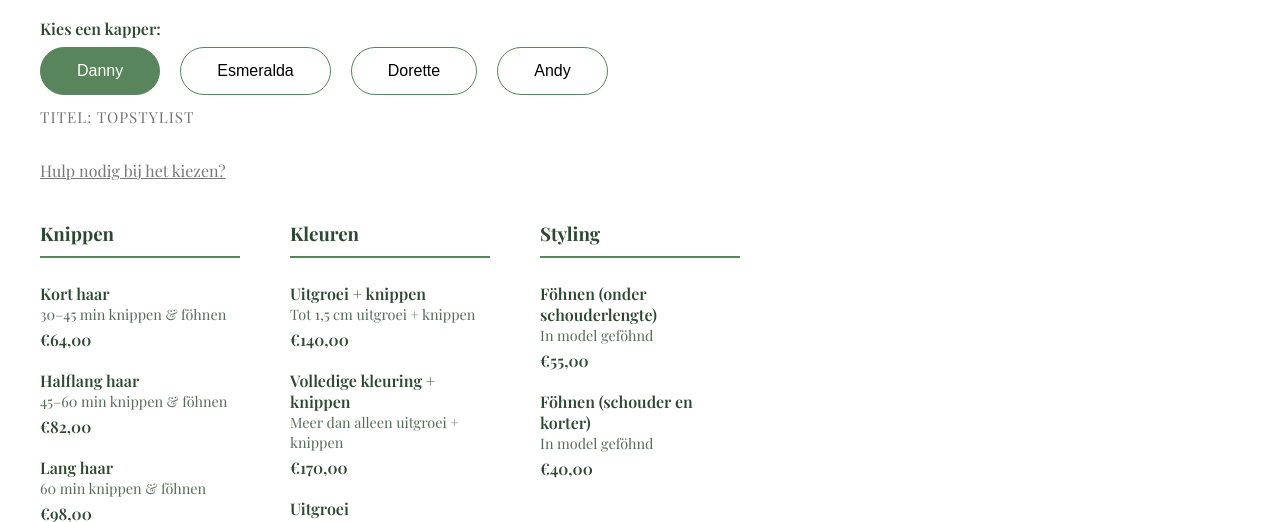
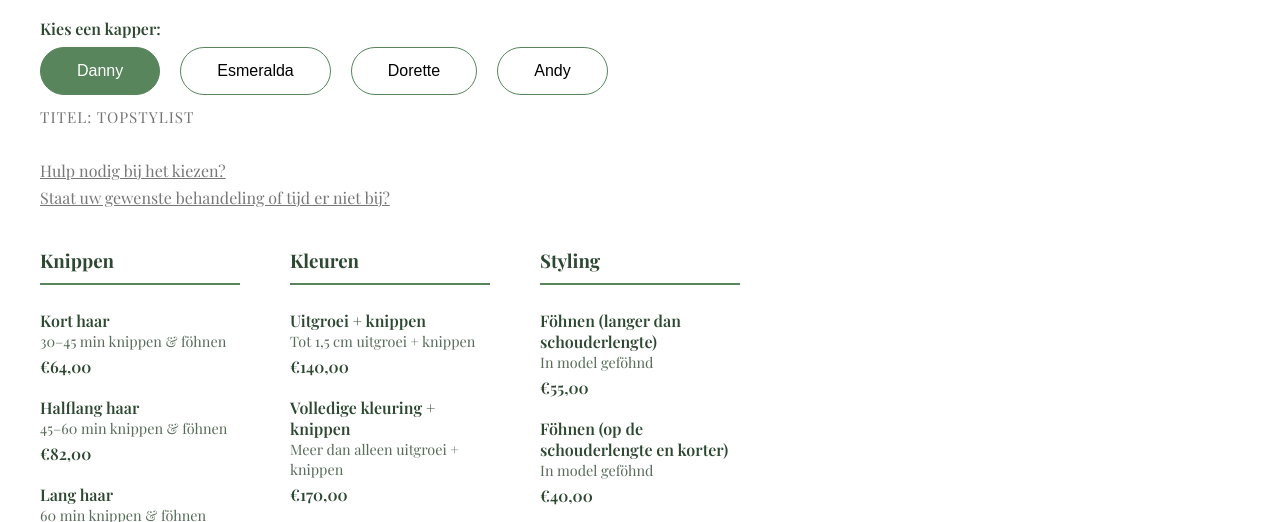
Before and after one commit to ConnerWit/bsur, a plain HTML site: page src/prijslijst.html in a window 1280 px wide. Shown: the part 275-797 px from the top of the page. Drawn offline with nearby package versions, Linux system fonts and the light colour scheme.

Commit message:
small changes before going live

```diff
--- a/js/prijs.js
+++ b/js/prijs.js
@@ -8,8 +8,8 @@ document.addEventListener("DOMContentLoaded", () => {
         { title_nl: "Lang haar",     title_en: "Long hair",    desc_nl: "60 min knippen & föhnen",    desc_en: "60 min cut & blowdry",    price: 98 }
       ],
       styling: [
-        { title_nl: "Föhnen (onder schouderlengte)", title_en: "Blowdry (below shoulders)", desc_nl: "In model geföhnd", desc_en: "Blow-dried to shape", price: 55 },
-        { title_nl: "Föhnen (schouder en korter)",   title_en: "Blowdry (shoulder & above)", desc_nl: "In model geföhnd", desc_en: "Blow-dried to shape", price: 40 }
+        { title_nl: "Föhnen (langer dan schouderlengte)", title_en: "Blowdry (longer than shoulder length)", desc_nl: "In model geföhnd", desc_en: "Blow-dried to shape", price: 55 },
+        { title_nl: "Föhnen (op de schouderlengte en korter)",   title_en: "Blowdry (shoulder length & above)", desc_nl: "In model geföhnd", desc_en: "Blow-dried to shape", price: 40 }
       ],
       kleuren: [
         { title_nl: "Uitgroei + knippen",           title_en: "Regrowth + Cut",    desc_nl: "Tot 1,5 cm uitgroei + knippen",         desc_en: "Regrowth till 1.5cm + cut",          price: 140 },
@@ -31,8 +31,8 @@ document.addEventListener("DOMContentLoaded", () => {
         { title_nl: "Lang haar",     title_en: "Long hair",   desc_nl: "60 min knippen & föhnen",    desc_en: "60 min cut & blowdry",    price: 89 }
       ],
       styling: [
-        { title_nl: "Föhnen (onder schouderlengte)", title_en: "Blowdry (below shoulders)",  desc_nl: "In model geföhnd", desc_en: "Blow-dried to shape", price: 55 },
-        { title_nl: "Föhnen (schouder en korter)",   title_en: "Blowdry (shoulder & above)", desc_nl: "In model geföhnd", desc_en: "Blow-dried to shape", price: 40 }
+        { title_nl: "Föhnen (langer dan schouderlengte)", title_en: "Blowdry (longer than shoulder length)",  desc_nl: "In model geföhnd", desc_en: "Blow-dried to shape", price: 55 },
+        { title_nl: "Föhnen (op de schouderlengte en korter)",   title_en: "Blowdry (shoulder length & above)", desc_nl: "In model geföhnd", desc_en: "Blow-dried to shape", price: 40 }
       ],
       kleuren: [
         { title_nl: "Uitgroei + knippen",           title_en: "Regrowth + Cut",    desc_nl: "Tot 1,5 cm uitgroei + knippen",         desc_en: "Regrowth till 1.5cm + cut",              price: 140 },
@@ -57,8 +57,8 @@ document.addEventListener("DOMContentLoaded", () => {
         { title_nl: "Lang haar",     title_en: "Long hair",   desc_nl: "60 min knippen & föhnen",    desc_en: "60 min cut & blowdry",    price: 89 }
       ],
       styling: [
-        { title_nl: "Föhnen (onder schouderlengte)", title_en: "Blowdry (below shoulders)",  desc_nl: "In model geföhnd", desc_en: "Blow-dried to shape", price: 55 },
-        { title_nl: "Föhnen (schouder en korter)",   title_en: "Blowdry (shoulder & above)", desc_nl: "In model geföhnd", desc_en: "Blow-dried to shape", price: 40 }
+        { title_nl: "Föhnen (langer dan schouderlengte)", title_en: "Blowdry (longer than shoulder length)",  desc_nl: "In model geföhnd", desc_en: "Blow-dried to shape", price: 55 },
+        { title_nl: "Föhnen (op de schouderlengte en korter)",   title_en: "Blowdry (shoulder length & above)", desc_nl: "In model geföhnd", desc_en: "Blow-dried to shape", price: 40 }
       ],
       kleuren: [
         { title_nl: "Uitgroei + knippen",           title_en: "Regrowth + Cut",    desc_nl: "Tot 1,5 cm uitgroei + knippen",         desc_en: "Regrowth till 1.5cm + cut",              price: 140 },
@@ -80,8 +80,8 @@ document.addEventListener("DOMContentLoaded", () => {
         { title_nl: "Kort haar", title_en: "Short hair", desc_nl: "30–45 min knippen & föhnen", desc_en: "30–45 min cut & blowdry", price: 58 }
       ],
       styling: [
-        { title_nl: "Föhnen (onder schouderlengte)", title_en: "Blowdry (below shoulders)",  desc_nl: "In model geföhnd", desc_en: "Blow-dried to shape", price: 55 },
-        { title_nl: "Föhnen (schouder en korter)",   title_en: "Blowdry (shoulder & above)", desc_nl: "In model geföhnd", desc_en: "Blow-dried to shape", price: 40 }
+        { title_nl: "Föhnen (langer dan schouderlengte)", title_en: "Blowdry (longer than shoulder length)",  desc_nl: "In model geföhnd", desc_en: "Blow-dried to shape", price: 55 },
+        { title_nl: "Föhnen (op de schouderlengte en korter)",   title_en: "Blowdry (shoulder length & above)", desc_nl: "In model geföhnd", desc_en: "Blow-dried to shape", price: 40 }
       ],
       kleuren: [
         { title_nl: "Uitgroei", title_en: "Regrowth", desc_nl: "Tot 1,5 cm uitgroei", desc_en: "Regrowth till 1.5cm", price: 65 }
@@ -180,4 +180,18 @@ document.addEventListener("DOMContentLoaded", () => {
     if (e.target === modal) modal.classList.add("hidden");
   });
 
+  // Treatment modal
+  const treatmentModal   = document.getElementById("treatmentModal");
+  const treatmentLink    = document.getElementById("treatmentInfoLink");
+  const closeTreatmentBtn = document.getElementById("closeTreatmentModal");
+
+  if (treatmentLink) treatmentLink.addEventListener("click", e => {
+    e.preventDefault();
+    treatmentModal.classList.remove("hidden");
+  });
+  if (closeTreatmentBtn) closeTreatmentBtn.addEventListener("click", () => treatmentModal.classList.add("hidden"));
+  if (treatmentModal) treatmentModal.addEventListener("click", e => {
+    if (e.target === treatmentModal) treatmentModal.classList.add("hidden");
+  });
+
 });
--- a/locales/en.json
+++ b/locales/en.json
@@ -74,7 +74,9 @@
     "note": "* All prices are indicative and may vary based on hair length/thickness, treatment time and product usage.",
     "modal_title": "Price Information",
     "modal_p1": "Not sure or new to us? Feel free to call <strong>+31 6 22492470</strong> and our team will be happy to help.",
-    "modal_p2": "All prices are indicative and may vary based on hair length, thickness, treatment time and product usage."
+    "modal_p2": "All prices are indicative and may vary based on hair length, thickness, treatment time and product usage.",
+    "treatment_modal_title": "You don't see the time or treatment you want?",
+    "treatment_modal_p": "Contact BSUR Hair +316 2249 2470 and we'll see what we can do to accommodate you. For highlights, balayage or other time intensive services we prefer you give us a call."
   },
   "fotos": {
     "title": "Our Photos",
--- a/locales/nl.json
+++ b/locales/nl.json
@@ -74,7 +74,9 @@
     "note": "* Alle prijzen zijn indicatief en kunnen variëren op basis van haarlengte/haardikte, behandeltijd en productgebruik.",
     "modal_title": "Prijsinformatie",
     "modal_p1": "Komt u er zelf niet uit of bent u nieuw bij ons? Bel dan gerust naar <strong>+31 6 22492470</strong> en onze collega's helpen u graag verder.",
-    "modal_p2": "Alle prijzen zijn indicatief en kunnen variëren op basis van haarlengte, haardikte, behandeltijd en productgebruik."
+    "modal_p2": "Alle prijzen zijn indicatief en kunnen variëren op basis van haarlengte, haardikte, behandeltijd en productgebruik.",
+    "treatment_modal_title": "Staat uw gewenste behandeling of tijd er niet bij?",
+    "treatment_modal_p": "Neem contact op met BSUR Hair via +316 2249 2470 en we kijken wat we voor u kunnen betekenen. Voor highlights, balayage of andere tijdsintensieve behandelingen vragen wij u om telefonisch contact op te nemen met ons."
   },
   "fotos": {
     "title": "Onze Foto's",
--- a/src/prijslijst.html
+++ b/src/prijslijst.html
@@ -20,6 +20,14 @@
     </div>
   </div>
 
+  <div id="treatmentModal" class="modal hidden">
+    <div class="modal-content">
+      <button class="close-btn" id="closeTreatmentModal">&times;</button>
+      <h2 data-i18n="prijslijst.treatment_modal_title">Staat uw gewenste behandeling of tijd er niet bij?</h2>
+      <p data-i18n="prijslijst.treatment_modal_p"></p>
+    </div>
+  </div>
+
   <section class="price-section">
     <div class="price-header">
       <h2 class="price-title" data-i18n="prijslijst.title">Prijslijst</h2>
@@ -36,6 +44,8 @@
       <br>
       <div class="price-disclaimer">
         <a href="#" id="priceInfoLink" data-i18n="prijslijst.hulp">Hulp nodig bij het kiezen?</a>
+        <br>
+        <a href="#" id="treatmentInfoLink" style="margin-top: 6px; display: inline-block;" data-i18n="prijslijst.treatment_modal_title">Staat uw gewenste behandeling of tijd er niet bij?</a>
       </div>
     </div>
 
```
Also changed, not shown: index.html (+3 -3 lines).
